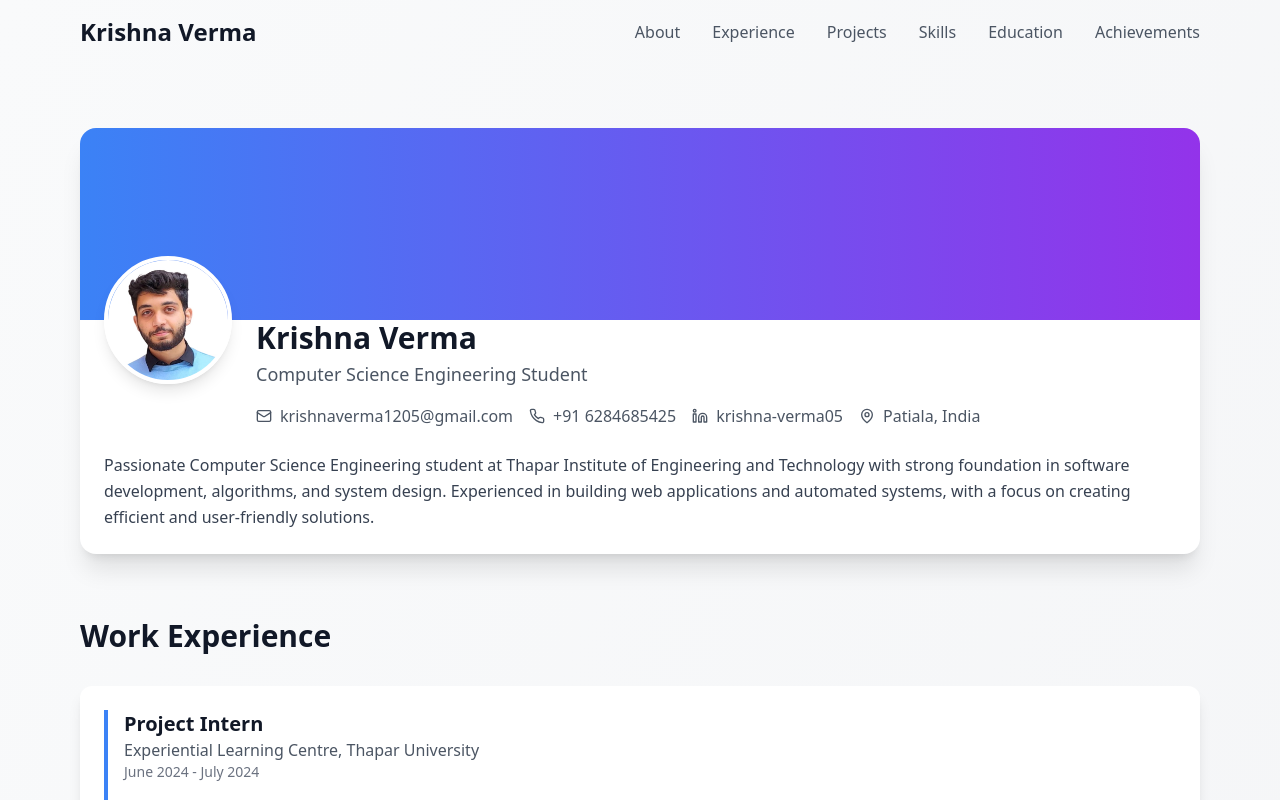
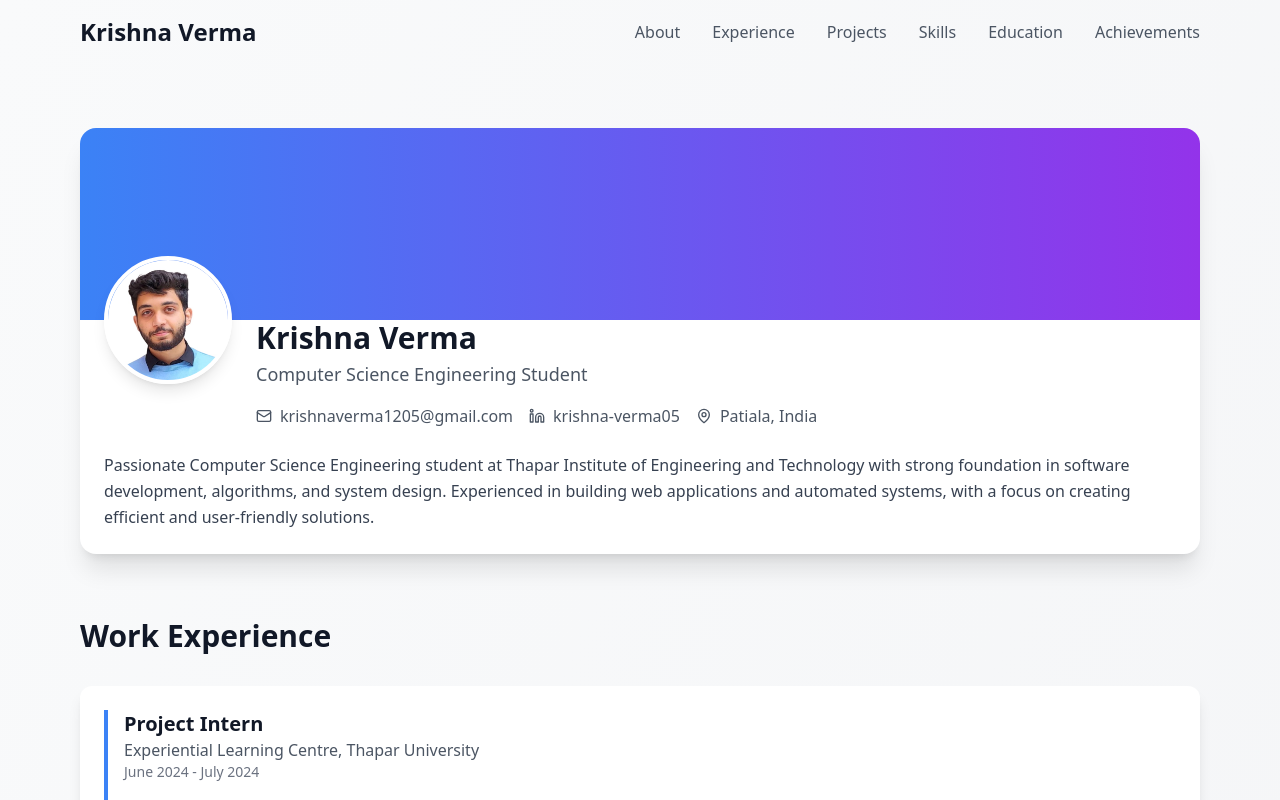
Before and after one commit to krishnaverma05/Portfolio, a React (Vite) app in the folder project/: page / in a window 1280 px wide. Shown: the top 800 px of the page. Built offline with nearby package versions, Linux system fonts and the light colour scheme.

Commit message:
Update About.tsx

```diff
--- a/project/src/components/About.tsx
+++ b/project/src/components/About.tsx
@@ -1,7 +1,7 @@
 import React from 'react';
 import img from "../../image.jpeg";
 
-import { Mail, Phone, Linkedin, MapPin } from 'lucide-react';
+import { Mail, Linkedin, MapPin } from 'lucide-react';
 
 const About = () => {
   return (
@@ -22,10 +22,6 @@ const About = () => {
                 <a href="mailto:krishnaverma1205@gmail.com" className="flex items-center text-gray-600 hover:text-gray-900">
                   <Mail className="w-4 h-4 mr-2" />
                   krishnaverma1205@gmail.com
-                </a>
-                <a href="tel:+916284685425" className="flex items-center text-gray-600 hover:text-gray-900">
-                  <Phone className="w-4 h-4 mr-2" />
-                  +91 6284685425
                 </a>
                 <a href="https://linkedin.com/in/krishna-verma05" className="flex items-center text-gray-600 hover:text-gray-900">
                   <Linkedin className="w-4 h-4 mr-2" />
```
